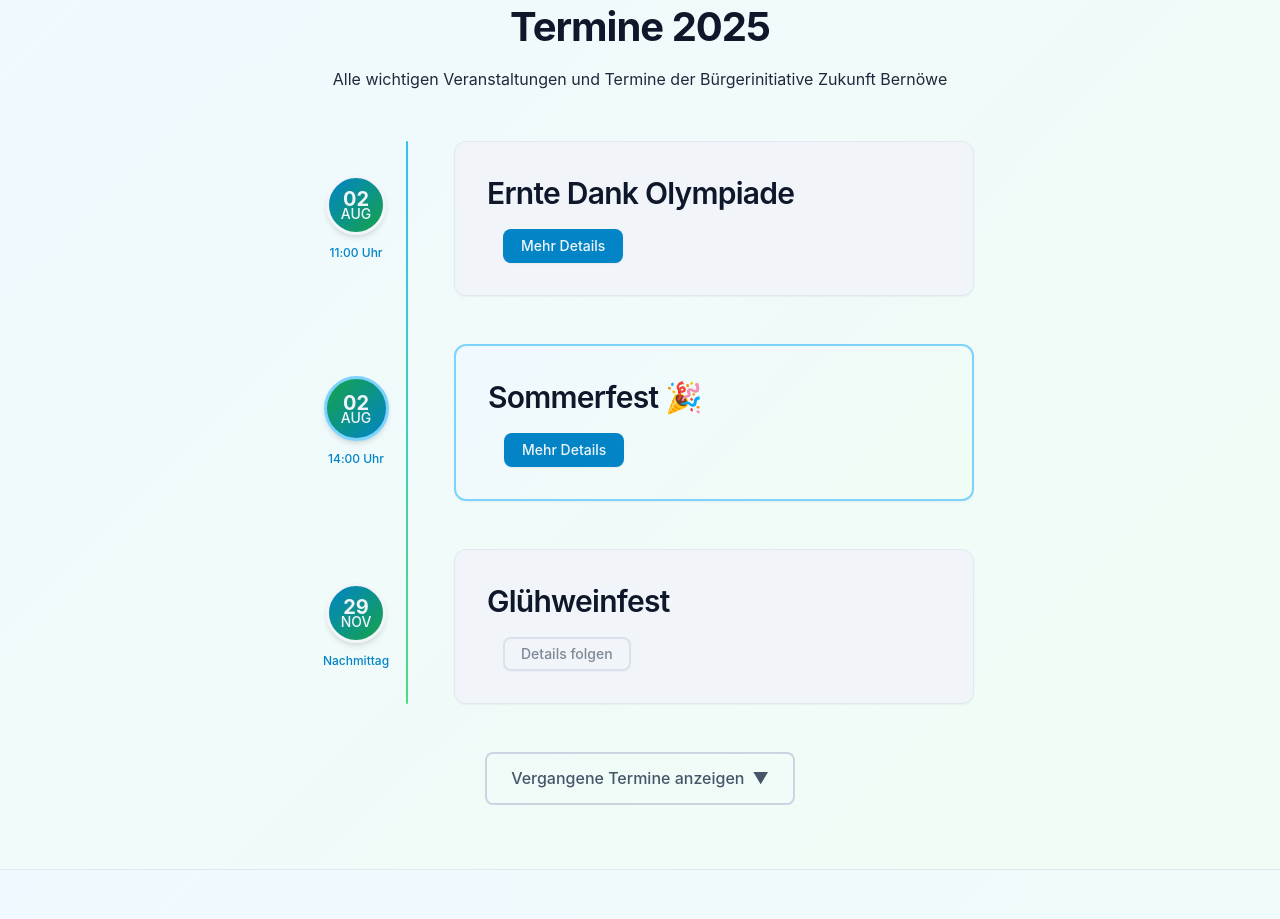
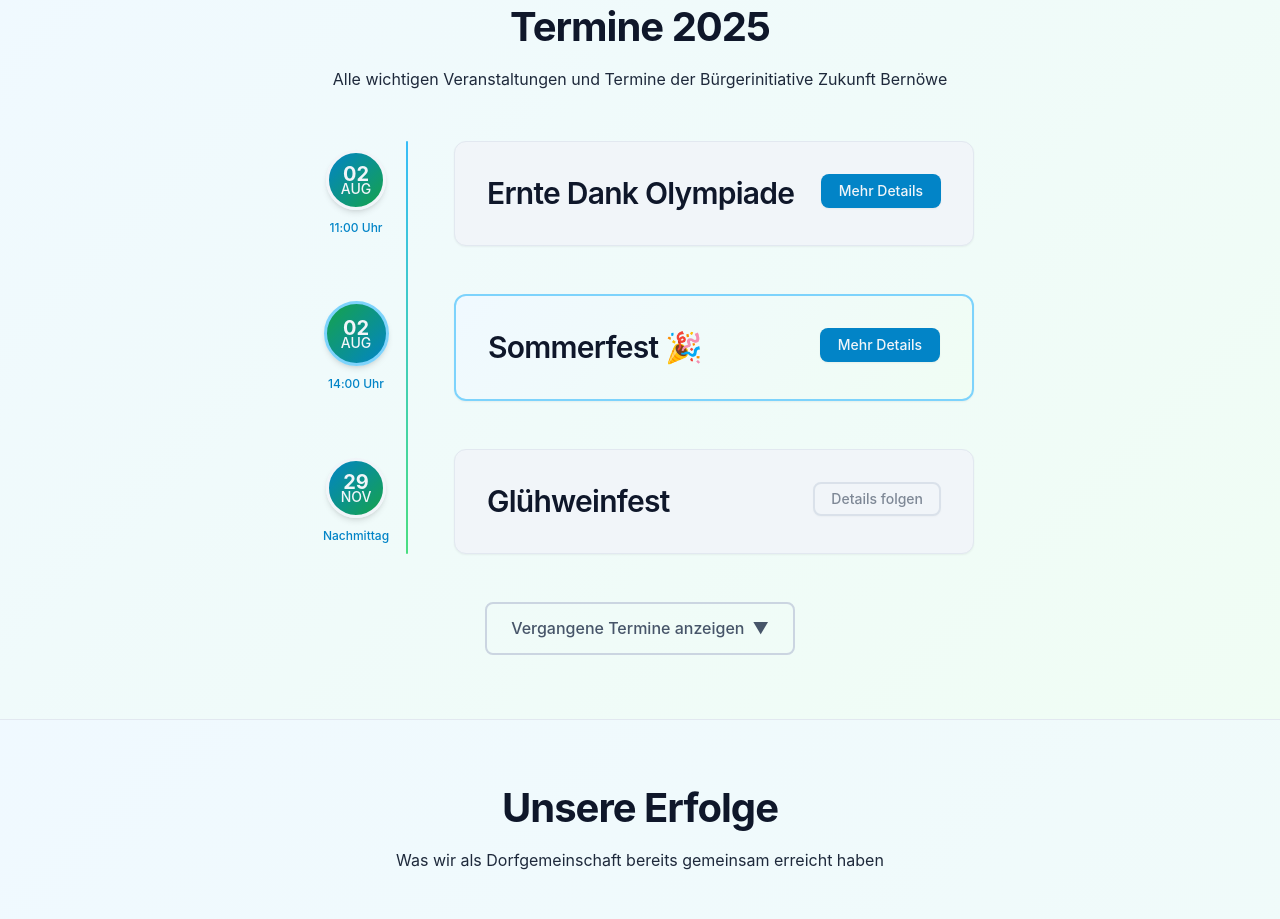
Before and after one commit to bernoewe/bernoewe.github.io, an Eleventy site: page src/index.njk in a window 1280 px wide. Shown: the part 767-1686 px from the top of the page. Built offline with nearby package versions, Linux system fonts and the light colour scheme; Eleventy itself is replaced by a stand-in of ours; files that its build step writes are made by us from their sources.

Commit message:
fix: appointments button styles

```diff
--- a/src/index.njk
+++ b/src/index.njk
@@ -341,11 +341,23 @@ Wir sind eine engagierte Gruppe von Dorfbewohnern, die sich ehrenamtlich für di
   }
 
   @media (min-width: 800px) {
+    .timeline-content.card {
+      display: flex;
+      flex-direction: row;
+      align-items: baseline;
+      gap: 1rem;
+    }
+
+    .timeline-content.card .card__title {
+      flex: 1;
+      text-align: left;
+    }
 
     .btn--small {
       width: auto;
-      margin-left: 1rem;
+      margin-left: 0;
       white-space: nowrap;
+      flex-shrink: 0;
     }
   }
 
```
